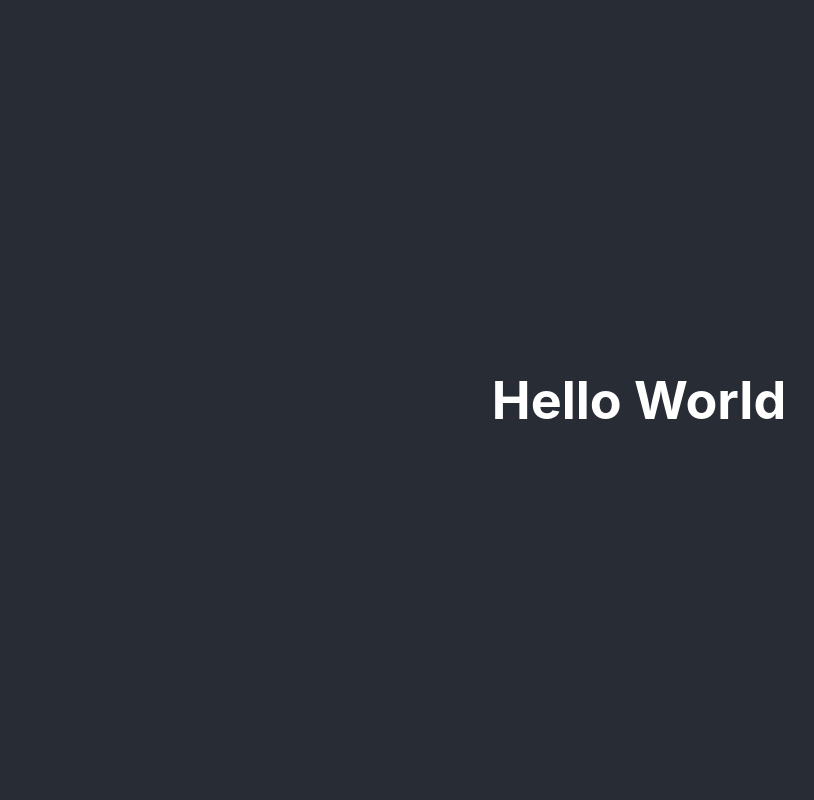
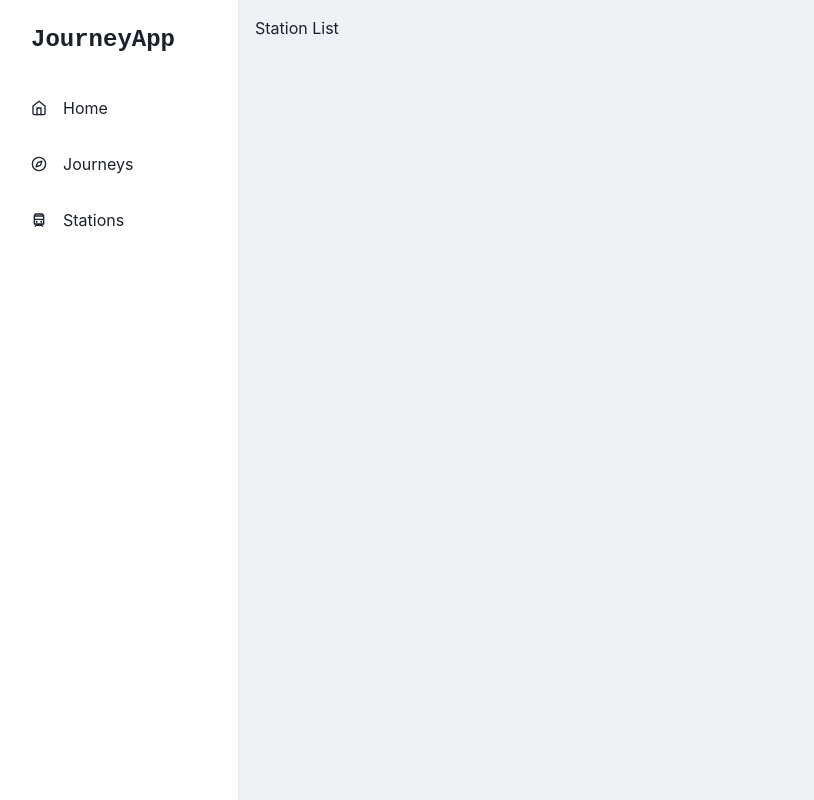
Before and after one commit to laurilako/journeys, a React (Create React App) app in the folder journeyapp/: page /stations in a window 1280 px wide. Shown: the whole page, without its empty margins (1-815 px from the left). Built offline with nearby package versions, Linux system fonts and the light colour scheme.

Commit message:
Implement sidebar, JourneyList view and common styling with ChakraUI

```diff
--- a/journeyapp/package.json
+++ b/journeyapp/package.json
@@ -3,11 +3,17 @@
   "version": "0.1.0",
   "private": true,
   "dependencies": {
+    "@chakra-ui/react": "^2.4.5",
+    "@emotion/react": "^11.10.5",
+    "@emotion/styled": "^11.10.5",
     "@testing-library/jest-dom": "^5.16.5",
     "@testing-library/react": "^13.4.0",
     "@testing-library/user-event": "^13.5.0",
+    "framer-motion": "^6.5.1",
     "react": "^18.2.0",
     "react-dom": "^18.2.0",
+    "react-icons": "^4.7.1",
+    "react-router-dom": "^6.6.1",
     "react-scripts": "5.0.1",
     "web-vitals": "^2.1.4"
   },
--- a/journeyapp/src/App.css
+++ b/journeyapp/src/App.css
@@ -1,38 +1,37 @@
 .App {
-  text-align: center;
+  background-color: rgb(54, 53, 52);
 }
 
-.App-logo {
-  height: 40vmin;
-  pointer-events: none;
+.navbar {
+  margin-left: 5vh;
+  display: flex;
+  flex-direction: column;
+  align-items: left;
+  justify-content: left;
+  font-size: calc(10px + 2vmin);
+  color: #c9c8c7;
 }
 
-@media (prefers-reduced-motion: no-preference) {
-  .App-logo {
-    animation: App-logo-spin infinite 20s linear;
-  }
+.a {
+  text-decoration: none;
+  display: flex;
+  flex-direction: row;
+  align-items: left;
+  justify-content: left;
+  font-size: calc(10px + 2vmin);
+  color: #c9c8c7;
 }
 
-.App-header {
-  background-color: #282c34;
-  min-height: 100vh;
+.content {
+  margin-left: 5vh;
   display: flex;
   flex-direction: column;
-  align-items: center;
-  justify-content: center;
+  align-items: left;
+  justify-content: left;
   font-size: calc(10px + 2vmin);
-  color: white;
+  color: #c9c8c7;
 }
 
 .App-link {
   color: #61dafb;
 }
-
-@keyframes App-logo-spin {
-  from {
-    transform: rotate(0deg);
-  }
-  to {
-    transform: rotate(360deg);
-  }
-}
--- a/journeyapp/src/App.js
+++ b/journeyapp/src/App.js
@@ -1,14 +1,23 @@
+import Sidebar from './components/Sidebar';
+import JourneyList from './components/JourneyList';
+import StationList from './components/StationList';
 import './App.css';
+import { BrowserRouter, Routes, Route } from "react-router-dom";
+
+// render the sidebar, journey list and station list next to the sidebar
 
 function App() {
   return (
-    <div className="App">
-      <header className="App-header">
-        <h1>
-          Hello World
-        </h1>
-      </header>
-    </div>
+    <>
+      <BrowserRouter>
+        <Sidebar >
+          <Routes>
+            <Route path="/" element={<JourneyList />} />
+            <Route path="/stations" element={<StationList />} />
+          </Routes>
+        </Sidebar>
+      </BrowserRouter>
+    </>
   );
 }
 
--- /dev/null
+++ b/journeyapp/src/components/JourneyList.js
@@ -0,0 +1,87 @@
+import React, { useState, useEffect } from 'react';
+import {
+    Heading,
+    Table,
+    Thead,
+    Tbody,
+    Tr,
+    Th,
+    Td,
+    Box,
+  } from "@chakra-ui/react";
+
+// example journey data in JSON
+// {
+//     "departure": "2021-05-31T23:57:25",
+//     "return": "2021-06-01T00:05:46",
+//     "departureStationId": "094",
+//     "departureStationName": "Laajalahden aukio",
+//     "returnStationId": "100",
+//     "returnStationName": "Teljäntie",
+//     "coveredDistance": "2043",
+//     "duration": "500",
+//     "id": "63addbadcd8bc3234e10250c"
+// }
+
+const testjourneys = [
+    {
+        departure: "2021-05-31T23:57:25",
+        return: "2021-06-01T00:05:46",
+        departureStationId: "094",
+        departureStationName: "Laajalahden aukio",
+        returnStationId: "100",
+        returnStationName: "Teljäntie",
+        coveredDistance: "2043",
+        duration: "500",
+        id: "63addbadcd8bc3234e10250c"
+    }
+]
+
+export default function JourneyList({ items, curPage, journeyLimit }) {
+
+    const [journeys, setJourneys] = useState([]);
+
+    useEffect(() => {
+        const getJourneys = async () => {
+            const response = await fetch(`http://localhost:3000/api/journeys`);
+            const data = await response.json();
+            return data;
+        }
+        const fetchJourneys = async () => {
+            const journeys = await getJourneys();
+            setJourneys(journeys);
+        }
+        fetchJourneys();
+    }, [curPage]);
+
+
+    return (
+        <>
+            <Box padding={4}>
+                    <Heading mb='5'>List of journeys</Heading>
+                    <Box overflowY="auto" maxHeight="600px">
+                    <Table variant="striped" colorScheme="red">
+                        <Thead position='sticky' top={0} zIndex={'docked'} bg='red.200'>
+                            <Tr>
+                                <Th>Departure Station</Th>
+                                <Th>Return Station</Th>
+                                <Th>Covered Distance (km)</Th>
+                                <Th>Duration (min)</Th>
+                            </Tr>
+                        </Thead>
+                        <Tbody>
+                        {journeys.map(({ departureStationName, returnStationName, coveredDistance, duration, departureStationId }) => (
+                            <Tr key={departureStationId}>
+                                <Td>{departureStationName}</Td>
+                                <Td>{returnStationName}</Td>
+                                <Td>{(coveredDistance / 1000).toFixed(2)}</Td>
+                                <Td>{(duration / 60).toFixed(2)}</Td>
+                            </Tr>
+                        ))}
+                        </Tbody>
+                    </Table>
+                </Box>
+            </Box>
+        </>
+    );
+}
--- /dev/null
+++ b/journeyapp/src/components/Sidebar.js
@@ -0,0 +1,138 @@
+import React from 'react';
+import {
+  IconButton,
+  Box,
+  CloseButton,
+  Flex,
+  Icon,
+  useColorModeValue,
+  Link,
+  Drawer,
+  DrawerContent,
+  Text,
+  useDisclosure,
+} from '@chakra-ui/react';
+import {
+  FiHome,
+  FiCompass,
+  FiMenu,
+} from 'react-icons/fi';
+import { BiTrain } from 'react-icons/bi';
+
+
+const LinkItems = [
+  { name: 'Home', icon: FiHome },
+  { name: 'Journeys', icon: FiCompass },
+  { name: 'Stations', icon: BiTrain }
+];
+
+export default function SimpleSidebar({ children }) {
+  const { isOpen, onOpen, onClose } = useDisclosure();
+  return (
+    <Box minH="100vh" bg={useColorModeValue('gray.100', 'gray.900')}>
+      <SidebarContent
+        onClose={() => onClose}
+        display={{ base: 'none', md: 'block' }}
+      />
+      <Drawer
+        autoFocus={false}
+        isOpen={isOpen}
+        placement="left"
+        onClose={onClose}
+        returnFocusOnClose={false}
+        onOverlayClick={onClose}
+        size="full">
+        <DrawerContent>
+          <SidebarContent onClose={onClose} />
+        </DrawerContent>
+      </Drawer>
+      {/* mobilenav */}
+      <MobileNav display={{ base: 'flex', md: 'none' }} onOpen={onOpen} />
+      <Box ml={{ base: 0, md: 60 }} p="4">
+        {children}
+      </Box>
+    </Box>
+  );
+}
+
+const SidebarContent = ({ onClose, ...rest }) => {
+  return (
+    <Box
+      bg={useColorModeValue('white', 'gray.900')}
+      borderRight="1px"
+      borderRightColor={useColorModeValue('gray.200', 'gray.700')}
+      w={{ base: 'full', md: 60 }}
+      pos="fixed"
+      h="full"
+      {...rest}>
+      <Flex h="20" alignItems="center" mx="8" justifyContent="space-between">
+        <Text fontSize="2xl" fontFamily="monospace" fontWeight="bold">
+          JourneyApp
+        </Text>
+        <CloseButton display={{ base: 'flex', md: 'none' }} onClick={onClose} />
+      </Flex>
+      {LinkItems.map((link) => (
+        <NavItem key={link.name} icon={link.icon}>
+          {link.name}
+        </NavItem>
+      ))}
+    </Box>
+  );
+};
+
+const NavItem = ({ icon, children, ...rest }) => {
+  return (
+    <Link href="#" style={{ textDecoration: 'none' }} _focus={{ boxShadow: 'none' }}>
+      <Flex
+        align="center"
+        p="4"
+        mx="4"
+        borderRadius="lg"
+        role="group"
+        cursor="pointer"
+        _hover={{
+          bg: 'cyan.400',
+          color: 'white',
+        }}
+        {...rest}>
+        {icon && (
+          <Icon
+            mr="4"
+            fontSize="16"
+            _groupHover={{
+              color: 'white',
+            }}
+            as={icon}
+          />
+        )}
+        {children}
+      </Flex>
+    </Link>
+  );
+};
+
+const MobileNav = ({ onOpen, ...rest }) => {
+  return (
+    <Flex
+      ml={{ base: 0, md: 60 }}
+      px={{ base: 4, md: 24 }}
+      height="20"
+      alignItems="center"
+      bg={useColorModeValue('white', 'gray.900')}
+      borderBottomWidth="1px"
+      borderBottomColor={useColorModeValue('gray.200', 'gray.700')}
+      justifyContent="flex-start"
+      {...rest}>
+      <IconButton
+        variant="outline"
+        onClick={onOpen}
+        aria-label="open menu"
+        icon={<FiMenu />}
+      />
+
+      <Text fontSize="2xl" ml="8" fontFamily="monospace" fontWeight="bold">
+        JourneyApp
+      </Text>
+    </Flex>
+  );
+};
--- /dev/null
+++ b/journeyapp/src/components/StationList.js
@@ -0,0 +1,9 @@
+import React from "react";
+
+export default function StationList() {
+    return (
+        <div>
+        <h1>Station List</h1>
+        </div>
+    );
+}
--- a/journeyapp/src/index.js
+++ b/journeyapp/src/index.js
@@ -2,10 +2,11 @@ import React from 'react';
 import ReactDOM from 'react-dom/client';
 import './index.css';
 import App from './App';
+import { ChakraProvider } from "@chakra-ui/react"
 
 const root = ReactDOM.createRoot(document.getElementById('root'));
 root.render(
-  <React.StrictMode>
+  <ChakraProvider>
     <App />
-  </React.StrictMode>
+  </ChakraProvider>
 );
```
Also changed, not shown: 1 other file (tests, documents, lock files or other folders).
